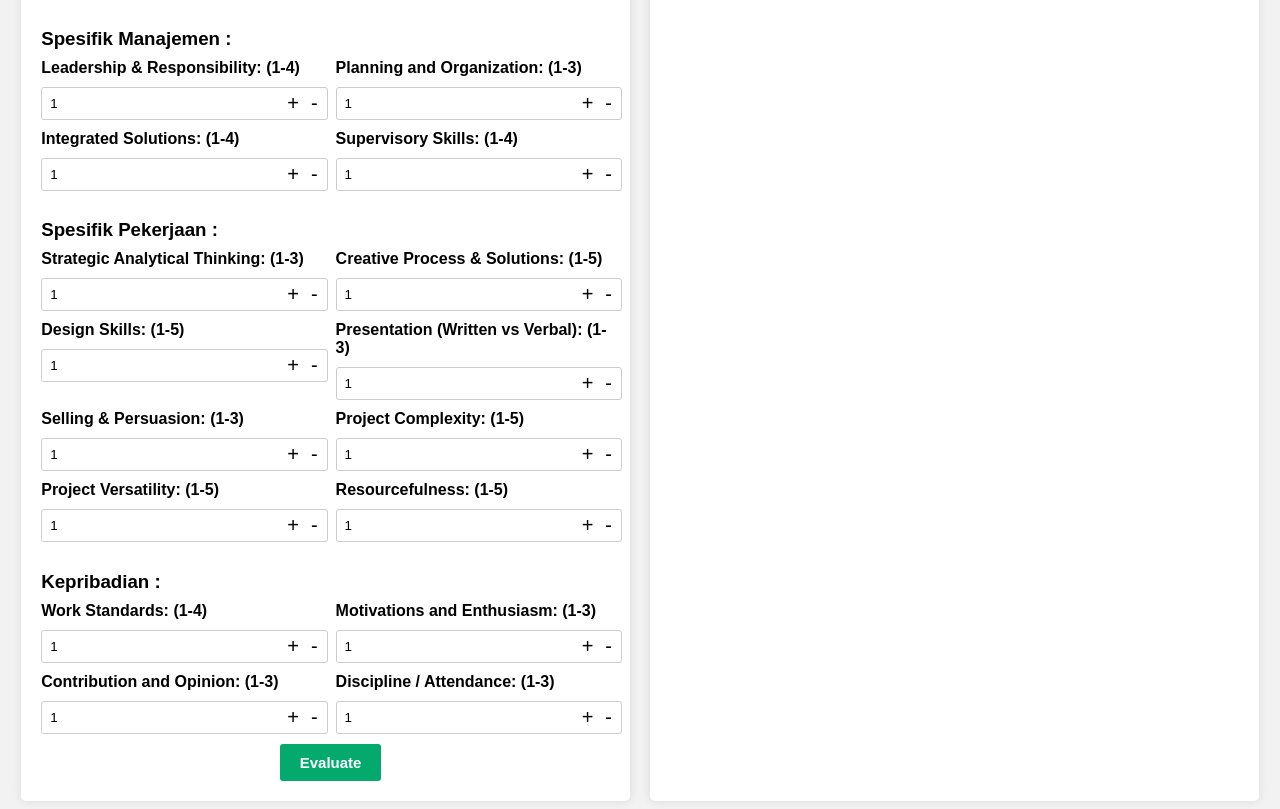
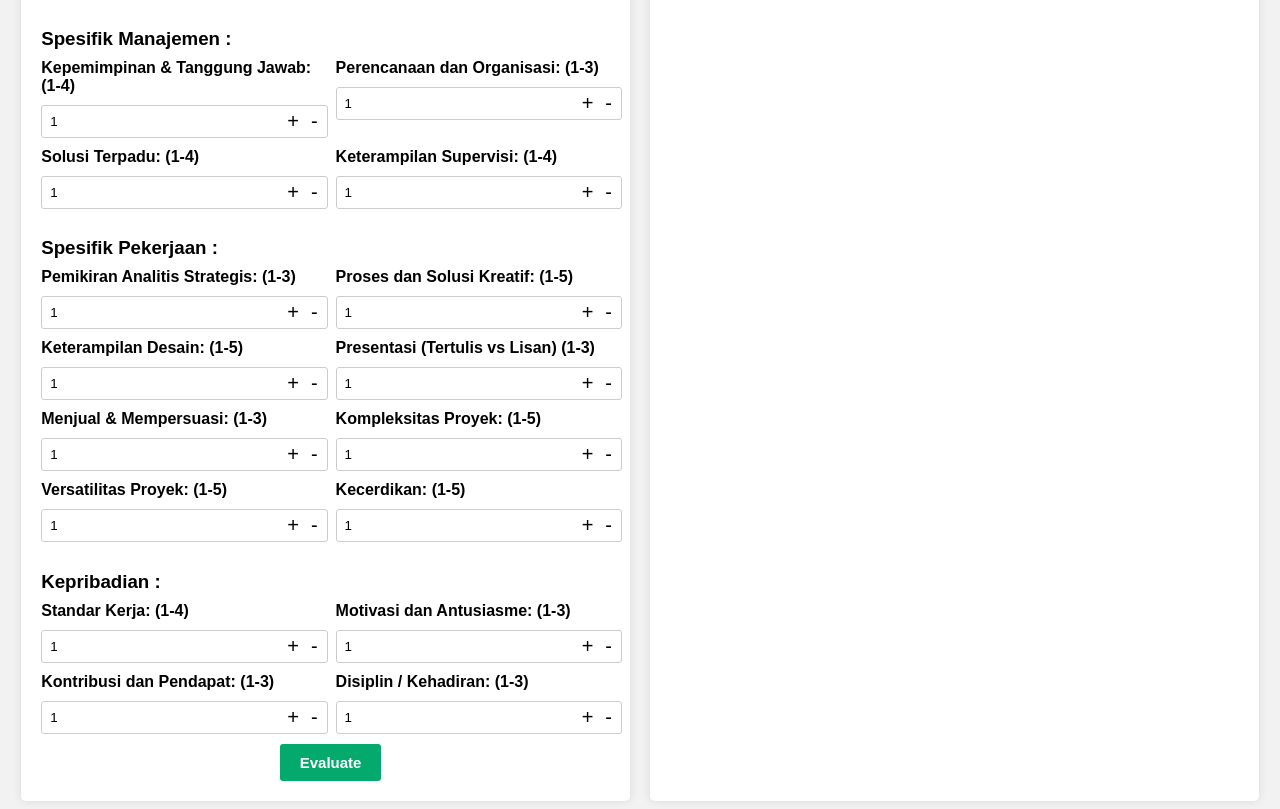
Before and after one commit to adrianoposumah/AI-Project-Sistem-Evaluasi-Karyawan, a Flask app: page / in a window 1280 px wide. Shown: the part 158-967 px from the top of the page. Run offline with Flask 3, Linux system fonts and the light colour scheme.

Commit message:
fifth commit

```diff
--- a/templates/index.html
+++ b/templates/index.html
@@ -14,10 +14,9 @@
           <label for="nama">Nama:</label>
           <input type="text" id="nama" name="nama" required /><br />
         </div>
-        <!-- A -->
         <h3>Spesifik Manajemen :</h3>
         <div class="produktivitas inputnilai">
-          <label for="A1">Leadership & Responsibility: (1-4)</label>
+          <label for="A1">Kepemimpinan & Tanggung Jawab: (1-4)</label>
           <div class="input-number">
             <input type="number" id="A1" name="A1" min="1" max="4" value="1" required /><br />
             <div class="input-number-actions">
@@ -31,7 +30,7 @@
           </div>
         </div>
         <div class="kualitas inputnilai">
-          <label for="A2">Planning and Organization: (1-3)</label>
+          <label for="A2">Perencanaan dan Organisasi: (1-3)</label>
           <div class="input-number">
             <input type="number" id="A2" name="A2" min="1" max="3" value="1" required /><br />
             <div class="input-number-actions">
@@ -45,7 +44,7 @@
           </div>
         </div>
         <div class="disiplin inputnilai">
-          <label for="A3">Integrated Solutions: (1-4)</label>
+          <label for="A3">Solusi Terpadu: (1-4)</label>
           <div class="input-number">
             <input type="number" id="A3" name="A3" min="1" max="4" value="1" required /><br />
             <div class="input-number-actions">
@@ -59,7 +58,7 @@
           </div>
         </div>
         <div class="inisiatif inputnilai">
-          <label for="A4">Supervisory Skills: (1-4)</label>
+          <label for="A4">Keterampilan Supervisi: (1-4)</label>
           <div class="input-number">
             <input type="number" id="A4" name="A4" min="1" max="4" value="1" required /><br />
             <div class="input-number-actions">
@@ -75,7 +74,7 @@
         <!-- B -->
         <h3>Spesifik Pekerjaan :</h3>
         <div class="produktivitas inputnilai">
-          <label for="B1">Strategic Analytical Thinking: (1-3)</label>
+          <label for="B1">Pemikiran Analitis Strategis: (1-3)</label>
           <div class="input-number">
             <input type="number" id="B1" name="B1" min="1" max="3" value="1" required /><br />
             <div class="input-number-actions">
@@ -89,7 +88,7 @@
           </div>
         </div>
         <div class="kualitas inputnilai">
-          <label for="B2">Creative Process & Solutions: (1-5)</label>
+          <label for="B2">Proses dan Solusi Kreatif: (1-5)</label>
           <div class="input-number">
             <input type="number" id="B2" name="B2" min="1" max="5" value="1" required /><br />
             <div class="input-number-actions">
@@ -103,7 +102,7 @@
           </div>
         </div>
         <div class="disiplin inputnilai">
-          <label for="B3">Design Skills: (1-5)</label>
+          <label for="B3">Keterampilan Desain: (1-5)</label>
           <div class="input-number">
             <input type="number" id="B3" name="B3" min="1" max="5" value="1" required /><br />
             <div class="input-number-actions">
@@ -117,7 +116,7 @@
           </div>
         </div>
         <div class="inisiatif inputnilai">
-          <label for="B4">Presentation (Written vs Verbal): (1-3)</label>
+          <label for="B4">Presentasi (Tertulis vs Lisan) (1-3)</label>
           <div class="input-number">
             <input type="number" id="B4" name="B4" min="1" max="3" value="1" required /><br />
             <div class="input-number-actions">
@@ -131,7 +130,7 @@
           </div>
         </div>
         <div class="inisiatif inputnilai">
-          <label for="B5">Selling & Persuasion: (1-3)</label>
+          <label for="B5">Menjual & Mempersuasi: (1-3)</label>
           <div class="input-number">
             <input type="number" id="B5" name="B5" min="1" max="3" value="1" required /><br />
             <div class="input-number-actions">
@@ -145,7 +144,7 @@
           </div>
         </div>
         <div class="inisiatif inputnilai">
-          <label for="B6">Project Complexity: (1-5)</label>
+          <label for="B6">Kompleksitas Proyek: (1-5)</label>
           <div class="input-number">
             <input type="number" id="B6" name="B6" min="1" max="5" value="1" required /><br />
             <div class="input-number-actions">
@@ -159,7 +158,7 @@
           </div>
         </div>
         <div class="inisiatif inputnilai">
-          <label for="B7">Project Versatility: (1-5)</label>
+          <label for="B7">Versatilitas Proyek: (1-5)</label>
           <div class="input-number">
             <input type="number" id="B7" name="B7" min="1" max="5" value="1" required /><br />
             <div class="input-number-actions">
@@ -173,7 +172,7 @@
           </div>
         </div>
         <div class="inisiatif inputnilai">
-          <label for="B8">Resourcefulness: (1-5)</label>
+          <label for="B8">Kecerdikan: (1-5)</label>
           <div class="input-number">
             <input type="number" id="B8" name="B8" min="1" max="5" value="1" required /><br />
             <div class="input-number-actions">
@@ -189,7 +188,7 @@
         <!-- C -->
         <h3>Kepribadian :</h3>
         <div class="produktivitas inputnilai">
-          <label for="C1">Work Standards: (1-4)</label>
+          <label for="C1">Standar Kerja: (1-4)</label>
           <div class="input-number">
             <input type="number" id="C1" name="C1" min="1" max="4" value="1" required /><br />
             <div class="input-number-actions">
@@ -203,7 +202,7 @@
           </div>
         </div>
         <div class="kualitas inputnilai">
-          <label for="C2">Motivations and Enthusiasm: (1-3)</label>
+          <label for="C2">Motivasi dan Antusiasme: (1-3)</label>
           <div class="input-number">
             <input type="number" id="C2" name="C2" min="1" max="3" value="1" required /><br />
             <div class="input-number-actions">
@@ -217,7 +216,7 @@
           </div>
         </div>
         <div class="disiplin inputnilai">
-          <label for="C3">Contribution and Opinion: (1-3)</label>
+          <label for="C3">Kontribusi dan Pendapat: (1-3)</label>
           <div class="input-number">
             <input type="number" id="C3" name="C3" min="1" max="3" value="1" required /><br />
             <div class="input-number-actions">
@@ -231,7 +230,7 @@
           </div>
         </div>
         <div class="inisiatif inputnilai">
-          <label for="C4">Discipline / Attendance: (1-3)</label>
+          <label for="C4">Disiplin / Kehadiran: (1-3)</label>
           <div class="input-number">
             <input type="number" id="C4" name="C4" min="1" max="3" value="1" required /><br />
             <div class="input-number-actions">
```
Also changed, not shown: index.html (+16 -16 lines), 1 other file.
